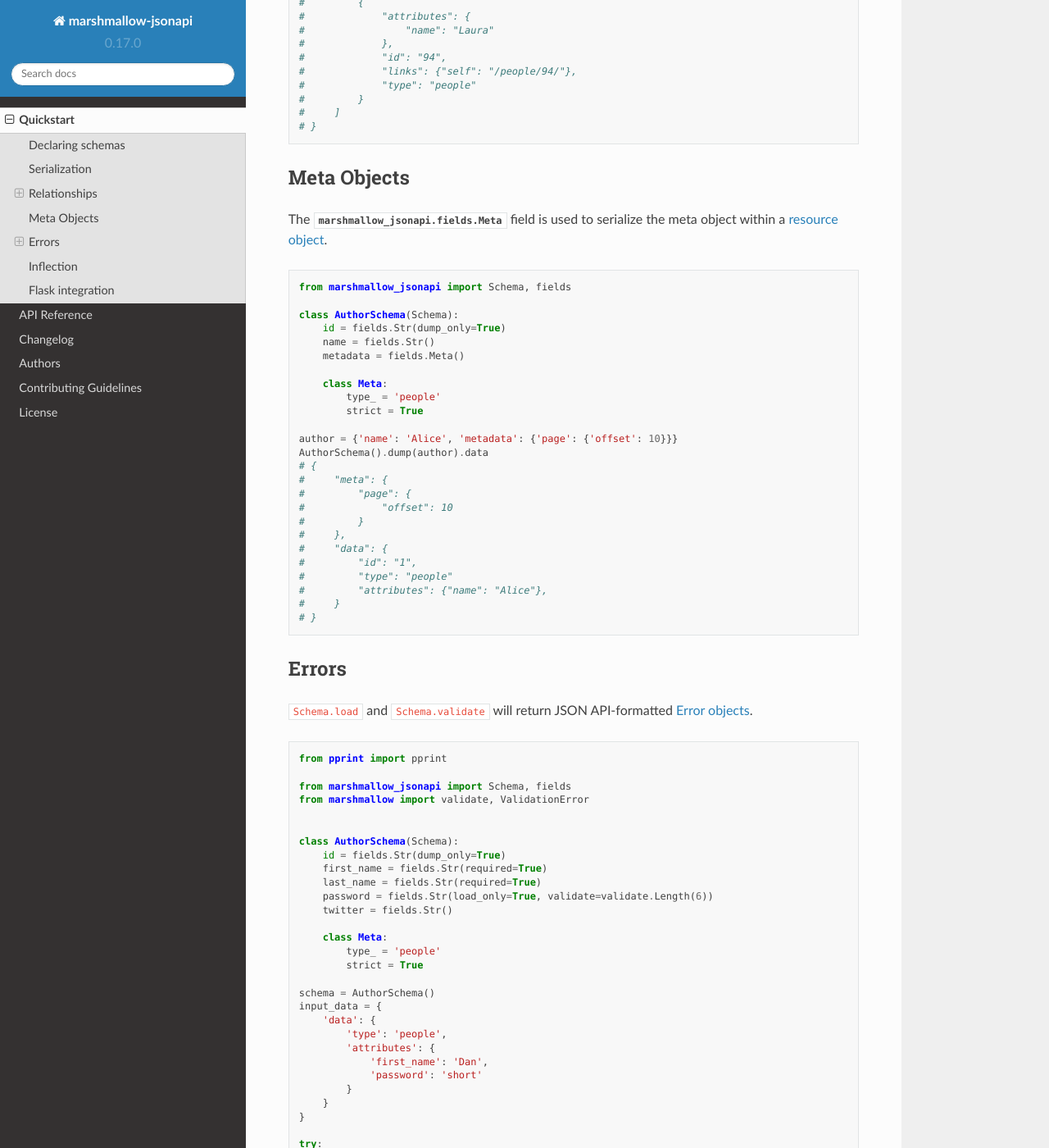
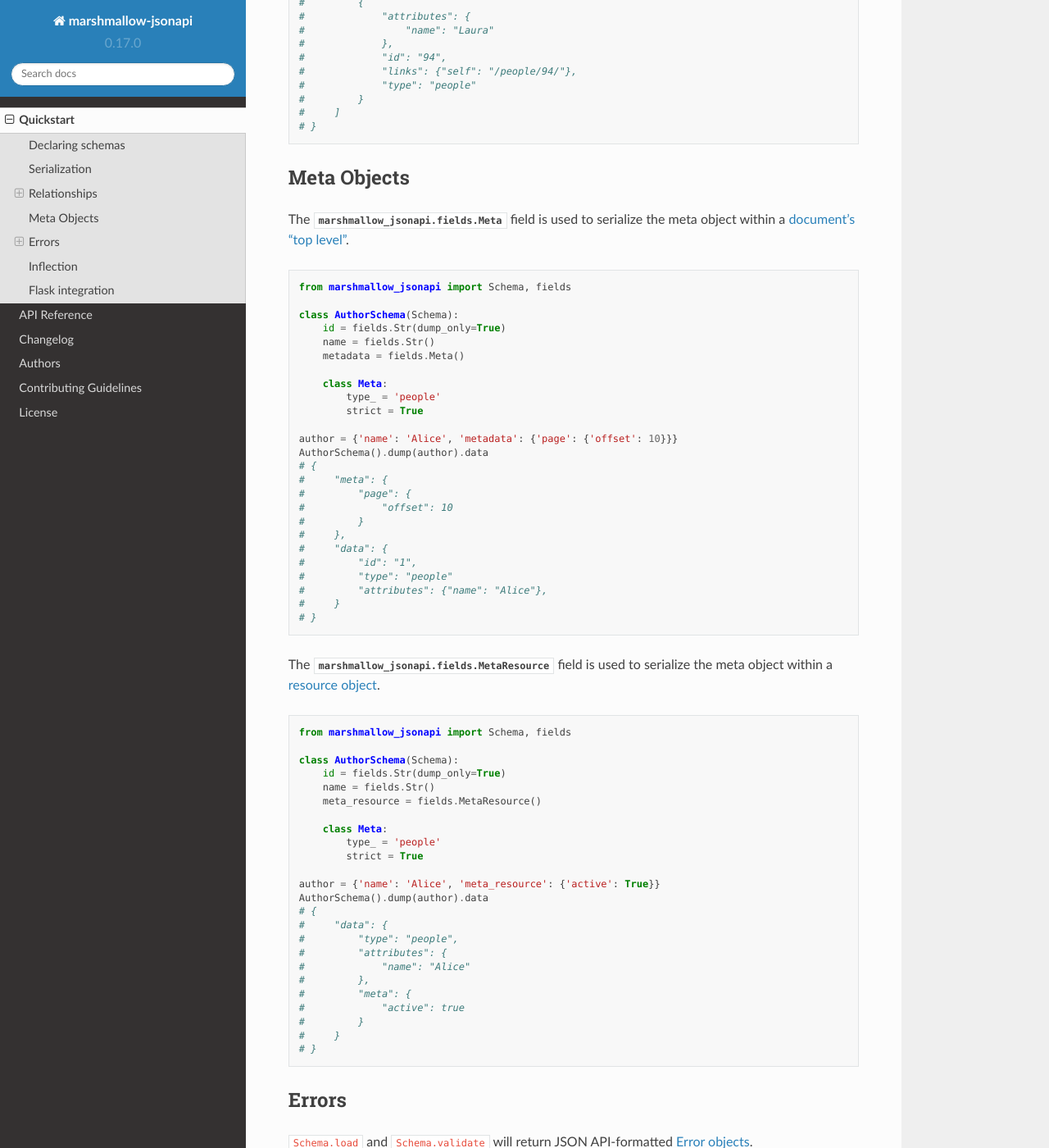
Before and after one commit to marshmallow-code/marshmallow-jsonapi, a Sphinx documentation site: the page built from docs/quickstart.rst, in a window 1280 px wide and 1400 px high, scrolled down 3904 px. Shown: the whole window at 82% size. Built offline with Sphinx 7.4.7 and the Read the Docs theme 2.0.0, drawn with Linux system fonts in a browser that asks for light colours.

Commit message:
Update documentation for field's Meta and MetaResource

```diff
--- a/docs/quickstart.rst
+++ b/docs/quickstart.rst
@@ -216,7 +216,7 @@ Meta Objects
 ============
 
 The :class:`marshmallow_jsonapi.fields.Meta` field is used to serialize the
-meta object within a `resource object <http://jsonapi.org/format/#document-resource-objects>`_.
+meta object within a `document’s "top level" <http://jsonapi.org/format/#document-meta>`_.
 
 .. code-block:: python
 
@@ -246,7 +246,35 @@ meta object within a `resource object <http://jsonapi.org/format/#document-resou
     #     }
     # }
 
+The :class:`marshmallow_jsonapi.fields.MetaResource` field is used to serialize
+the meta object within a `resource object <http://jsonapi.org/format/#document-resource-objects>`_.
 
+.. code-block:: python
+
+    from marshmallow_jsonapi import Schema, fields
+
+    class AuthorSchema(Schema):
+        id = fields.Str(dump_only=True)
+        name = fields.Str()
+        meta_resource = fields.MetaResource()
+
+        class Meta:
+            type_ = 'people'
+            strict = True
+
+    author = {'name': 'Alice', 'meta_resource': {'active': True}}
+    AuthorSchema().dump(author).data
+    # {
+    #     "data": {
+    #         "type": "people",
+    #         "attributes": {
+    #             "name": "Alice"
+    #         },
+    #         "meta": {
+    #             "active": true
+    #         }
+    #     }
+    # }
 
 Errors
 ======
```
